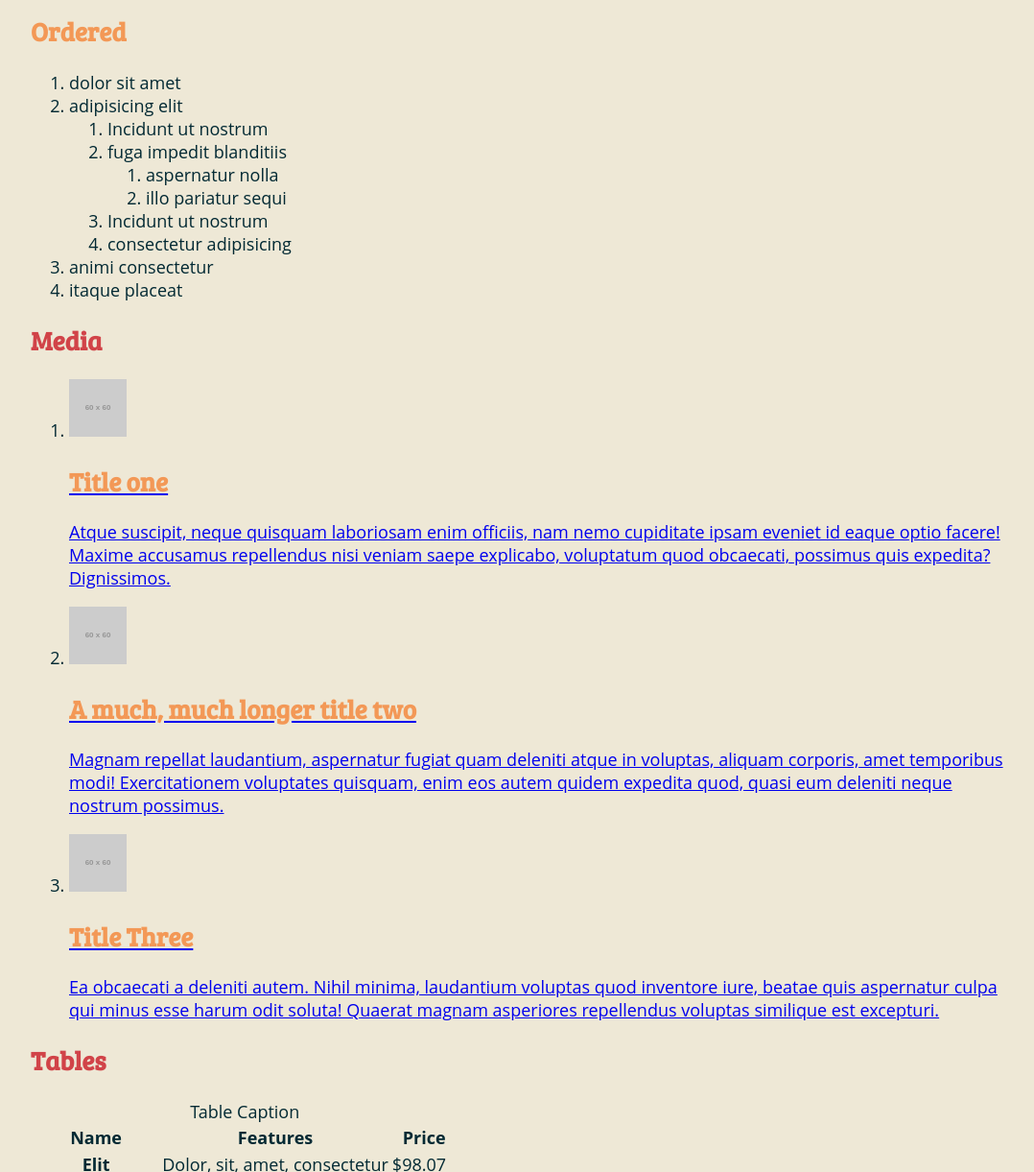
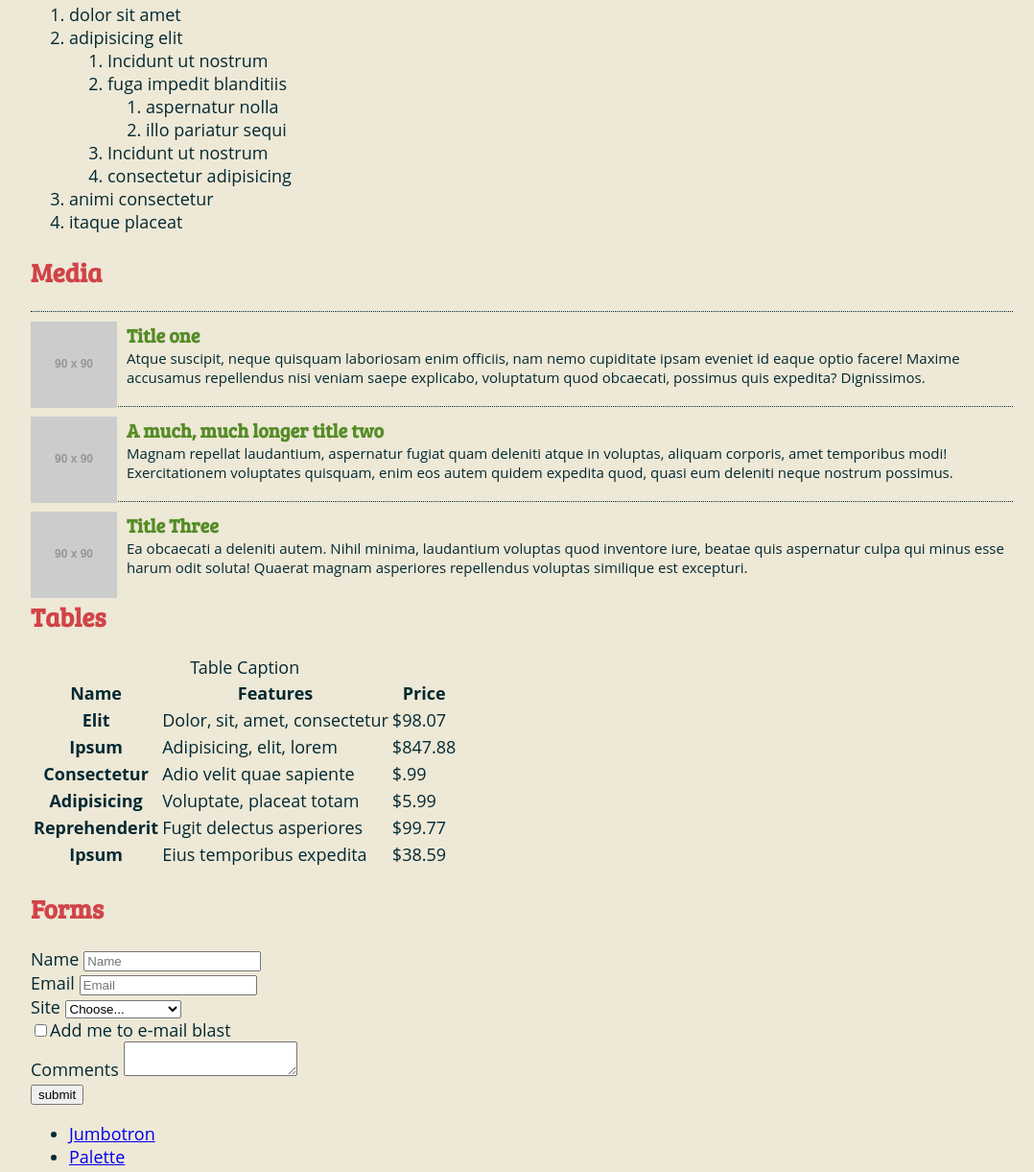
Before and after one commit to planetoftheweb/sassEssentials, a website: page builds/sassEssentials/index.html in a window 1280 px wide. Shown: the part 1579-2800 px from the top of the page at 96% size, without its empty margins (96-1174 px from the left). Drawn offline with Linux system fonts and the light colour scheme; placeholder pictures from the web are drawn by us.

Commit message:
more changes to files

```diff
--- a/builds/sassEssentials/index.html
+++ b/builds/sassEssentials/index.html
@@ -13,8 +13,8 @@
       <div class="branding"><h1>Table of Contents</h1></div>
       <ul>
         <li><a href="#jumbotron">Jumbotron</a></li>
-        <li><a href="#palette">Palette</a></li>
         <li><a href="#typography">Typography</a></li>
+        <li><a href="#buttons">Buttons</a></li>
         <li><a href="#lists">Lists</a></li>
         <li><a href="#media">Media</a></li>
         <li><a href="#tables">Tables</a></li>
@@ -29,28 +29,6 @@
     <h1>Jumbotron</h1>
     <p>Lorem ipsum dolor sit amet, consectetur adipisicing elit. Deserunt cum doloribus asperiores rem beatae commodi excepturi incidunt dicta illum expedita, necessitatibus consequatur obcaecati nobis optio dolorum accusantium, ad dolor sed.</p>
   </div>
-</section>
-
-<section id="palette">
-  <div class="container">
-    <h1>Palette</h1>
-    <div class="item">
-      <span class="swatch swatch-yellow"></span>
-      <footer>Color Name</footer>
-    </div>
-    <div class="item">
-      <span class="swatch swatch-yellow"></span>
-      <footer>Color Name</footer>
-    </div>
-    <div class="item">
-      <span class="swatch swatch-yellow"></span>
-      <footer>Color Name</footer>
-    </div>
-    <div class="item">
-      <span class="swatch "></span>
-      <footer>Color Name</footer>
-    </div>
-  </div><!-- container -->
 </section>
 
 <section id="typography">
@@ -70,6 +48,15 @@
     <h4>H4. Fourth level headline</h4>
     <p>Nesciunt odio velit quae sapiente saepe officia fugit delectus asperiores, eius temporibus expedita voluptate, placeat totam! Reprehenderit esse deserunt laboriosam, nihil architecto recusandae quas nam quo placeat, perspiciatis natus. Explicabo.</p>
   </div>
+</section>
+
+<section id="buttons">
+  <div class="container">
+    <h1>Buttons</h1>
+    <button>Default</button>
+    <button>Cool</button>
+    <button>Hot</button>
+  </div><!-- container -->
 </section>
 
 <section id="lists">
@@ -125,24 +112,24 @@
   <div class="container">
     <h1>Media</h1>
     <ol class="media">
-      <li>
+      <li class="item">
         <a href="#">
-          <img src="http://placehold.it/60x60" alt="thumbnail">
-          <h2>Title one</h2>
+          <img src="http://placehold.it/90x90" alt="thumbnail">
+          <h2 class="head">Title one</h2>
           <p>Atque suscipit, neque quisquam laboriosam enim officiis, nam nemo cupiditate ipsam eveniet id eaque optio facere! Maxime accusamus repellendus nisi veniam saepe explicabo, voluptatum quod obcaecati, possimus quis expedita? Dignissimos.</p>
         </a>
       </li>
-      <li>
+      <li class="item">
         <a href="#">
-          <img src="http://placehold.it/60x60" alt="thumbnail">
-          <h2>A much, much longer title two</h2>
+          <img src="http://placehold.it/90x90" alt="thumbnail">
+          <h2 class="head">A much, much longer title two</h2>
           <p>Magnam repellat laudantium, aspernatur fugiat quam deleniti atque in voluptas, aliquam corporis, amet temporibus modi! Exercitationem voluptates quisquam, enim eos autem quidem expedita quod, quasi eum deleniti neque nostrum possimus.</p>
         </a>
       </li>
-      <li>
+      <li class="item">
         <a href="#">
-          <img src="http://placehold.it/60x60" alt="thumbnail">
-          <h2>Title Three</h2>
+          <img src="http://placehold.it/90x90" alt="thumbnail">
+          <h2 class="head">Title Three</h2>
           <p>Ea obcaecati a deleniti autem. Nihil minima, laudantium voluptas quod inventore iure, beatae quis aspernatur culpa qui minus esse harum odit soluta! Quaerat magnam asperiores repellendus voluptas similique est excepturi.</p>
         </a>
       </li>
@@ -239,6 +226,7 @@
       <ul>
         <li><a href="#jumbotron">Jumbotron</a></li>
         <li><a href="#palette">Palette</a></li>
+        <li><a href="#buttons">Buttons</a></li>
         <li><a href="#typography">Typography</a></li>
         <li><a href="#lists">Lists</a></li>
         <li><a href="#media">Media</a></li>
--- a/process/sass/style.scss
+++ b/process/sass/style.scss
@@ -1,4 +1,5 @@
 @import url(http://fonts.googleapis.com/css?family=Roboto+Slab|Merriweather|Josefin+Slab|Oswald|Bree+Serif);
+
 // Variables
 $offwhite:    #EEE8D6;
 $darkest:     #022933;
@@ -14,6 +15,7 @@ $color-headlines: $red;
 $color-subheads: $orange;
 $color-main: $darkest;
 $color-backgrounds: $offwhite;
+$color-mediaheads: $green;
 
 $font-main:      'Open Sans', serif;
 $font-highlight: 'Bree Serif', Helvetica, sans-serif;
@@ -26,9 +28,9 @@ html {
 body {
   margin: 0;
   padding: 0;
-  font-family: $font-main;
   font-size: 14px;
   font-size: 1.8rem;
+  font-family: $font-main;
   color: $color-main;
   background-color: $color-backgrounds;
 }
@@ -54,3 +56,38 @@ h3 {
 h3,h4,h5,h6 {
   font-family: $font-main;
 }
+
+
+.media {
+    margin: 0;
+    padding: 0;
+    list-style: none;
+
+    .item {
+      margin-bottom: 20px;
+      border-top: 1px dotted $darkest;
+      padding-top: 10px;
+    }
+
+    .head {
+      margin: 0;
+      padding: 0;
+      color: $color-mediaheads;
+      font-size: 2rem;
+    }
+
+    p {
+      margin: 0;
+      font-size: 1.5rem;
+    }
+
+    img {
+      float: left;
+      margin-right: 10px;
+    }
+
+    a {
+      text-decoration: none;
+      color: $color-main;
+    }
+}
```
Also changed, not shown: builds/sassEssentials/css/style.css.
